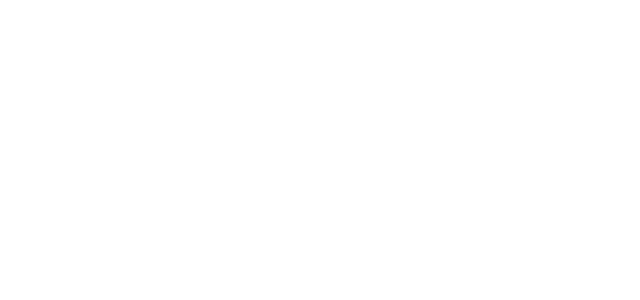
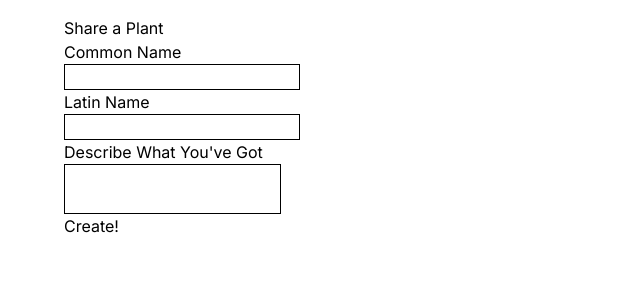
Before and after one commit to MarkSchu/native-plant-share, a Next.js app: page /share in a window 1280 px wide. Shown: the top 300 px of the page, without its empty margins (0-640 px from the left). Built offline with nearby package versions, Linux system fonts and the light colour scheme.

Commit message:
Add incomplete createSharedPlant action

```diff
--- /dev/null
+++ b/app/actions/index.tsx
@@ -0,0 +1,24 @@
+'use server'
+
+import z from 'zod';
+// import sql from '@vercel/postgres';
+
+const CreateSharedPlant = z.object({
+  commonName: z.string(),
+  latinName: z.string(),
+  description: z.string()
+});
+
+export async function createSharedPlant(formData: FormData) {
+
+  const {commonName, latinName, description} = CreateSharedPlant.parse({
+    commonName: formData.get('commonName'),
+    latinName: formData.get('latinName'),
+    description: formData.get('description')
+  });
+
+  // await sql `
+  //   INSERT INTO sharedplants (commonName, latinName, description)
+  //   VALUES (${commonName}, ${latinName}, ${description})
+  // `
+}
--- /dev/null
+++ b/app/share/components/new-plant-form/index.tsx
@@ -0,0 +1,61 @@
+import { createSharedPlant } from '@/app/actions';
+import styles from './styles.module.css';
+
+interface InputProps {
+  type?: string;
+  name: string;
+  label: string;
+  required: boolean;
+}
+
+function TextArea({name, label, required} : InputProps) {
+  return (
+    <div>
+      <label>{label}</label>
+      <textarea
+        className={styles.input}
+        name={name}
+        required={required}
+      />
+    </div>
+  )
+}
+
+function Input({type, name, label, required} : InputProps) {
+  return (
+    <div>
+      <label>{label}</label>
+      <input
+        className={styles.input}
+        type={type}
+        name={name}
+        required={required}
+      />
+    </div>
+  )
+}
+
+export function NewPlantForm() {
+  return (
+    <form action={createSharedPlant}>
+      <Input
+        type="text"
+        name="commonName"
+        label="Common Name"
+        required={true}
+      />
+      <Input
+        type="text"
+        name="latinName"
+        label="Latin Name"
+        required={true}
+      />
+      <TextArea
+        name="description"
+        label="Describe What You've Got"
+        required={true}
+      />
+      <input type="submit" value="Create!" />
+    </form>
+  )
+}
--- /dev/null
+++ b/app/share/components/new-plant-form/styles.module.css
@@ -0,0 +1,5 @@
+.input {
+  display: block;
+  border: 1px solid black;
+  resize: none;
+}
--- a/app/share/page.tsx
+++ b/app/share/page.tsx
@@ -1,8 +1,11 @@
+import { NewPlantForm } from "./components/new-plant-form";
+
 export default function Page() {
   return (
     <div>
       <main>
-
+        <h1>Share a Plant</h1>
+        <NewPlantForm />
       </main>
     </div>
   )
--- a/package.json
+++ b/package.json
@@ -13,13 +13,14 @@
   "dependencies": {
     "next": "14.2.4",
     "react": "^18",
-    "react-dom": "^18"
+    "react-dom": "^18",
+    "zod": "^3.23.8"
   },
   "devDependencies": {
     "@testing-library/jest-dom": "^6.4.6",
     "@testing-library/react": "^16.0.0",
     "@types/node": "^20",
-    "@types/react": "^18",
+    "@types/react": "^18.3.3",
     "@types/react-dom": "^18",
     "eslint": "^8",
     "eslint-config-next": "14.2.4",
```
Also changed, not shown: 2 other files (tests, documents, lock files or other folders).
